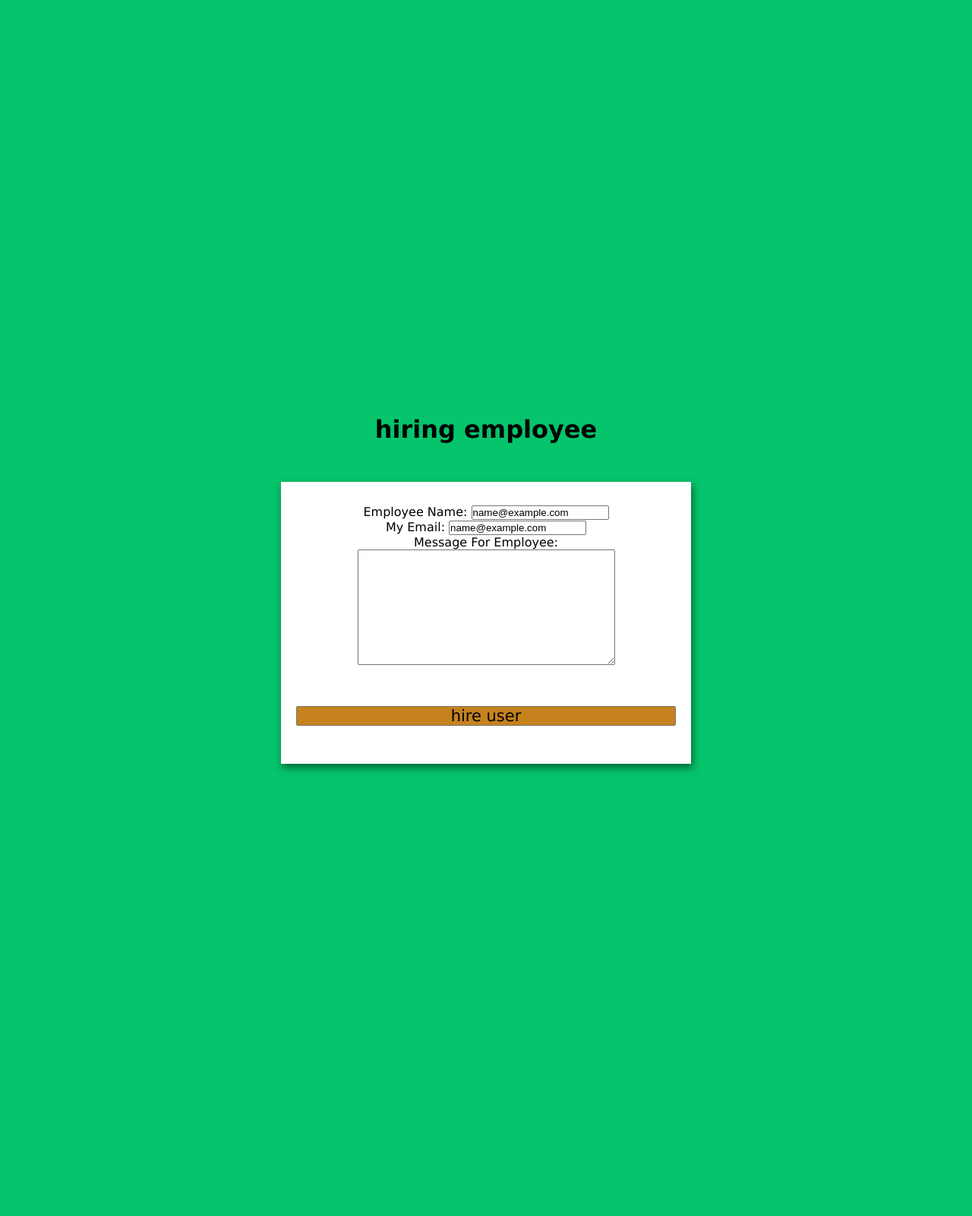
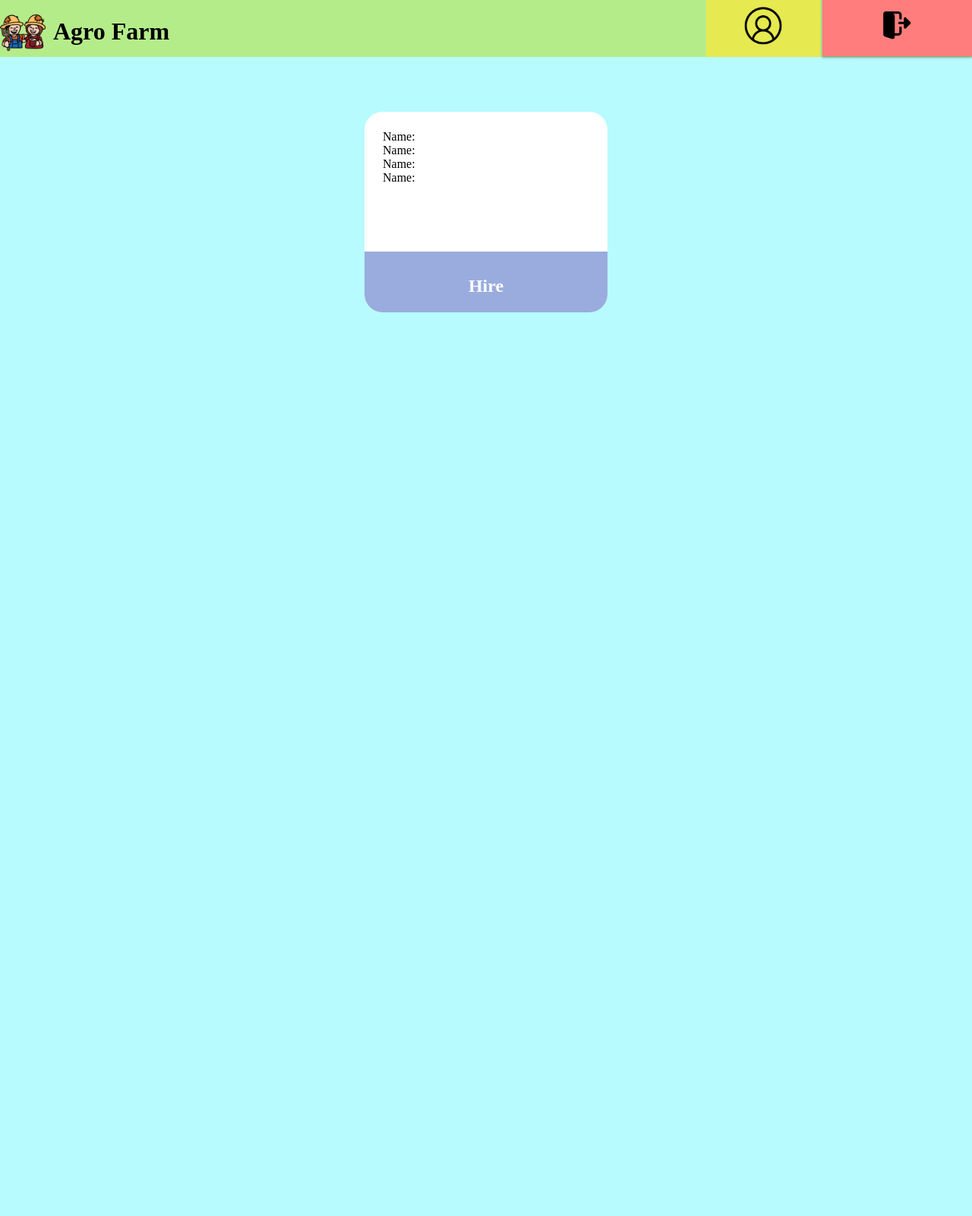
Before and after one commit to rohittp0/farmersPortal-main, a Django app: a page that uses farmers/templates/farmers/hiring-employee.html in a window 1280 px wide. Shown: the whole page at 76% size. After the commit the page ends 411 px from the top, so only its background shows below. Run offline with Django 3.2, Linux system fonts and the light colour scheme; a user stored in the database is signed in; tables that the repository leaves empty hold one stand-in row (values such as "Sample post").

Commit message:
completed hiring

```diff
--- a/farmers/templates/farmers/hiring-employee.html
+++ b/farmers/templates/farmers/hiring-employee.html
@@ -1,17 +1,58 @@
-{% extends "farmers/base.html" %} {% block content %}
-<div class="container">
-  <h1>
-    <strong>hiring employee</strong>
-  </h1>
-  <div>
-    <form method="post">
-      {% csrf_token %} {% for field in form %}
-      <div class="fieldWrapper">
-        {{ field.errors }} {{ field.label_tag }} {{ field }}
-      </div>
-      {% endfor %}
-      <button type="submit" value="submit">hire user</button>
-    </form>
-  </div>
-</div>
+{% extends "farmers/new_base.html" %} {% block content %}
+    <style>
+        .base_container {
+            padding: 3rem;
+            display: flex;
+            flex-wrap: wrap;
+            justify-content: center;
+        }
+
+        .item {
+
+            background-color: white;
+            border-radius: 1.5rem;
+            margin: 1.5rem;
+        }
+
+        .item_top {
+            width: 20rem;
+            height: 10rem;
+            border-radius: 1.5rem 1.5rem 0 0;
+            background-color: #FFFFFF;
+
+
+        }
+
+        .item_bottom {
+            width: 20rem;
+            height: 5rem;
+            border-radius: 0 0 1.5rem 1.5rem;
+            background-color: #99ACDD;
+            text-align: center;
+
+        }
+
+        .item_bottom_text {
+            padding-top: 2rem;
+            color: white;
+            font-size: 1.5rem;
+        }
+
+        .item_top_text {
+            margin: 1.5rem;
+        }
+    </style>
+    <div class="base_container">
+        <div class="item">
+            <div class="item_top">
+                <div class="item_top_text">
+                    <p>Name:</p>
+                    <p>Name:</p>
+                    <p>Name:</p>
+                    <p>Name:</p>
+                </div>
+            </div>
+            <div class="item_bottom"><h3 class="item_bottom_text">Hire</h3></div>
+        </div>
+    </div>
 {% endblock content %}
--- a/farmers/urls.py
+++ b/farmers/urls.py
@@ -3,6 +3,7 @@ from . import views
 
 urlpatterns = [
     path('', views.index, name='farmers_index'),
+    path('hire/', views.employee_hire, name='farmers_index'),
     path('profile/', views.profile, name='farmers_index'),
     path('register/', views.FarmersRegisterViews, name='farmer_registration'),
     path('announcements/', views.FarmersAnnouncementsPage,
--- a/farmers/views.py
+++ b/farmers/views.py
@@ -151,3 +151,7 @@ def profile(request):
     except Exception as e:
         context = {}
     return render(request, "farmers/profile.html", context=context)
+
+@login_required
+def employee_hire(request):
+    return render(request,"farmers/hiring-employee.html")
```
